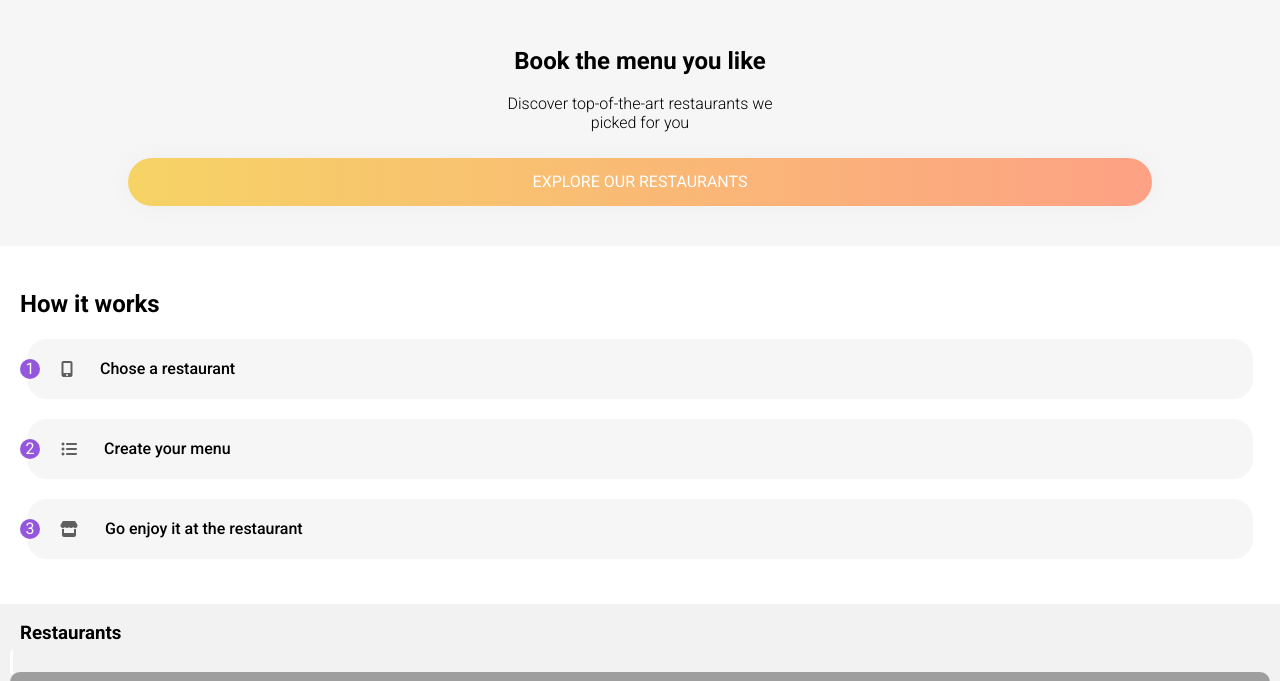
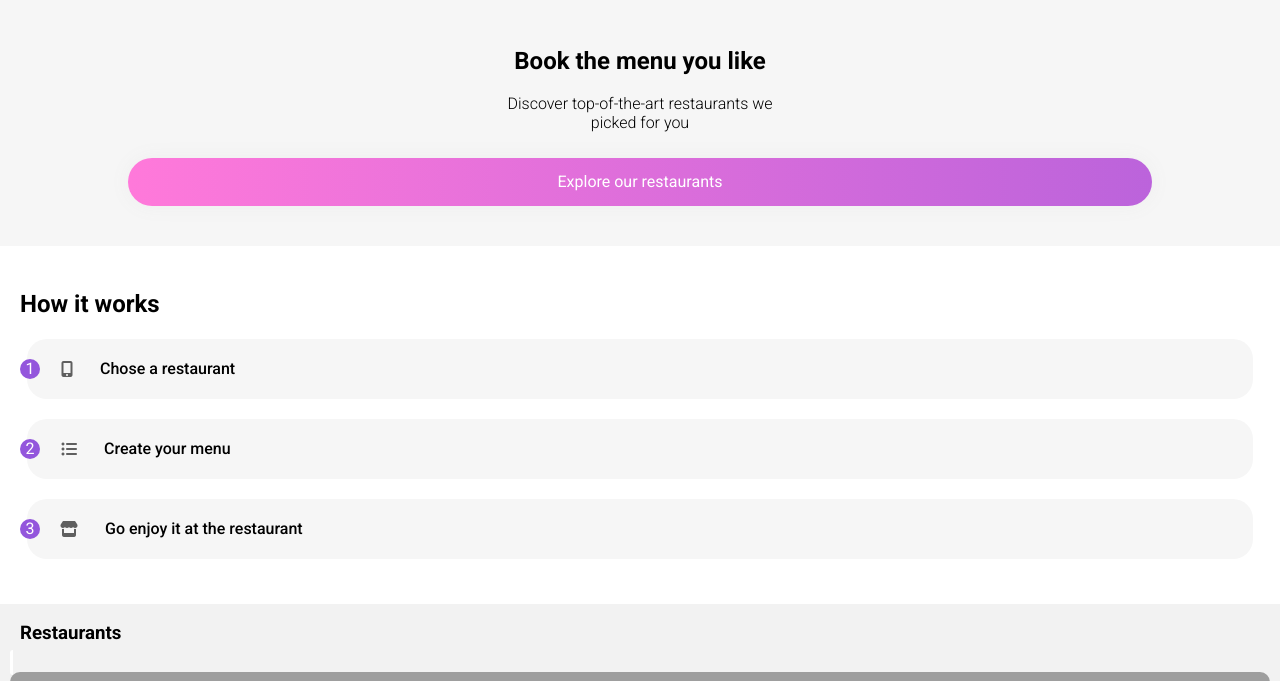
Before and after one commit to mariamab99/Project-2, a plain HTML site: page index.html in a window 1280 px wide. Shown: the part 119-800 px from the top of the page. Drawn offline with nearby package versions, Linux system fonts and the light colour scheme; files that its build step writes are made by us from their sources; grey boxes are pictures that could not be loaded; a web font is replaced by a local one.

Commit message:
renamed menu

```diff
--- a/index.html
+++ b/index.html
@@ -126,7 +126,7 @@
               </a>
             </div>
             <div class="places__column">
-              <a href="#" class="places__card">
+              <a href="bastille.html" class="places__card">
                 <img
                   class="places__image"
                   src="images/restaurants/toa-heftiba-DQKerTsQwi0-unsplash.jpg"
--- a/scss/components/_buttons.scss
+++ b/scss/components/_buttons.scss
@@ -12,7 +12,7 @@
   margin: 10px auto;
   padding: 15px 20px;
   text-align: center;
-  text-transform: uppercase;
+
   transition: 0.5s;
   background-size: 200% auto;
   color: white;
@@ -32,8 +32,8 @@
 .btn {
   background-image: linear-gradient(
     to right,
-    #f6d365 0%,
-    #fda085 51%,
-    #f6d365 100%
+    $secondary 0%,
+    $primary 80%,
+    $secondary 100%
   );
 }
```
Also changed, not shown: bastille.html (renamed from menu1.html).
